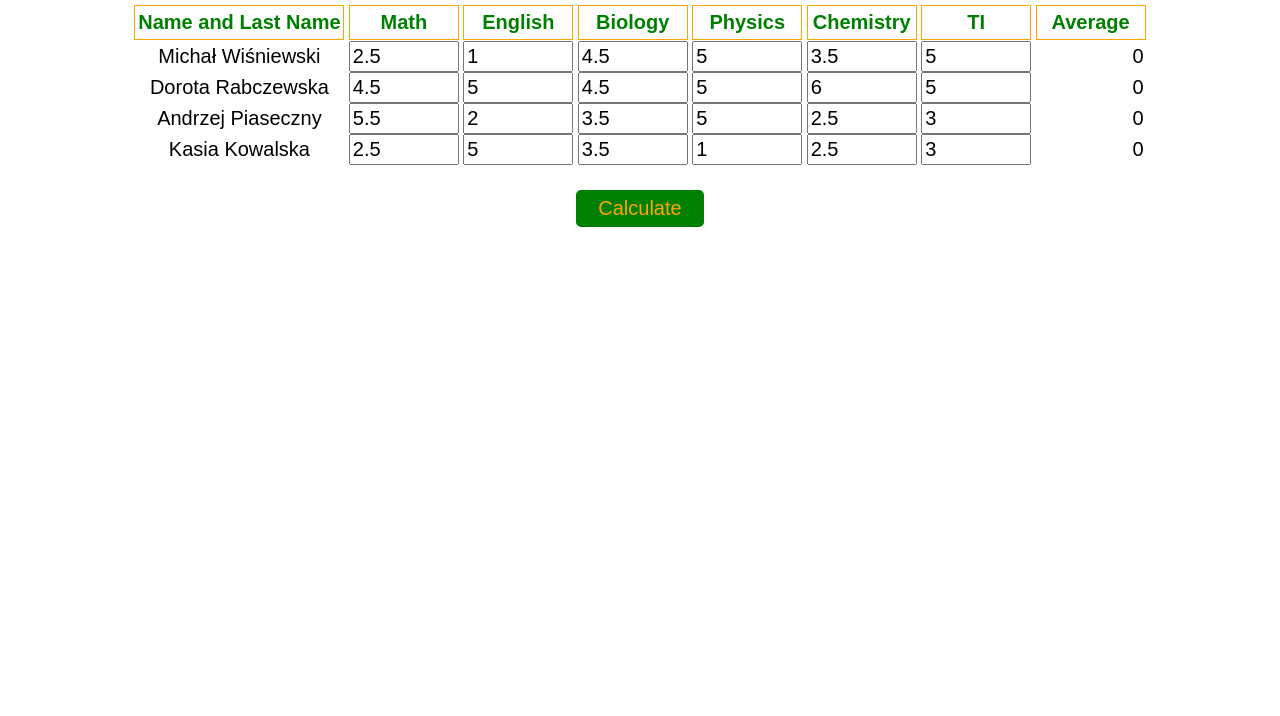
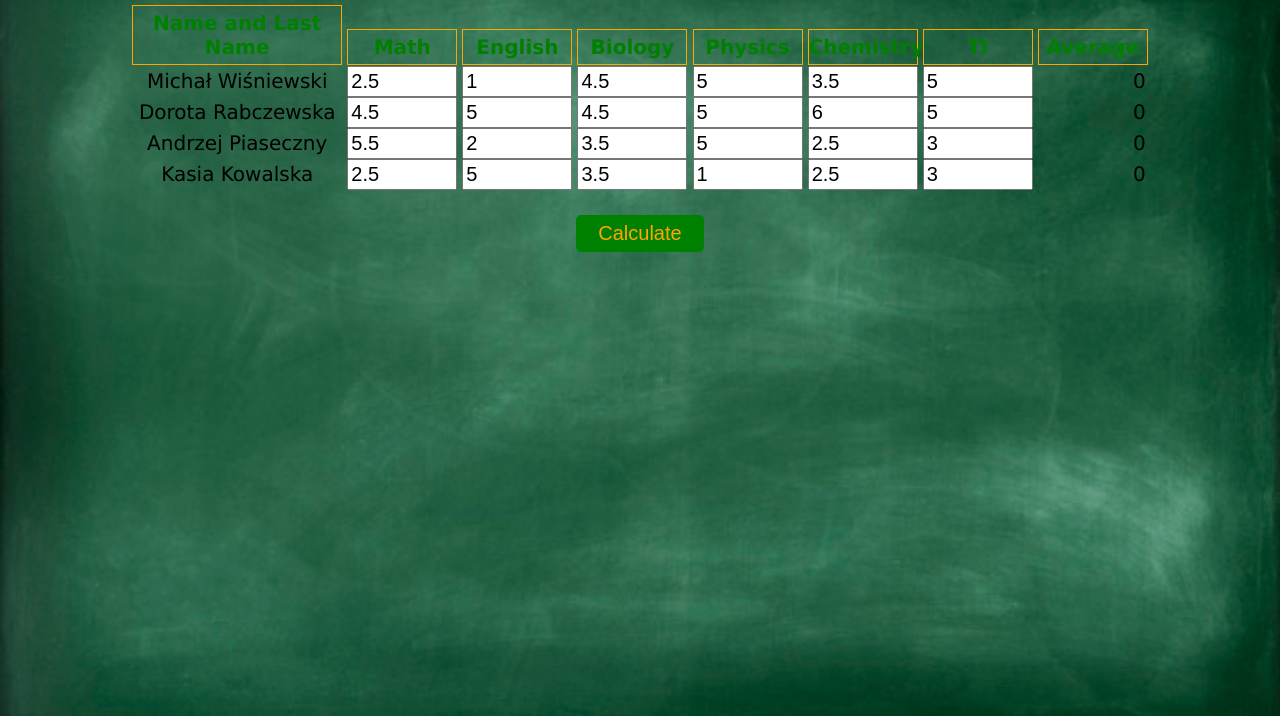
Before and after one commit to karolamach/mark-sheet, a plain HTML site: page index.html in a window 1280 px wide. Shown: the part 84-800 px from the top of the page. Drawn offline with nearby package versions, Linux system fonts and the light colour scheme.

Commit message:
new background

```diff
--- a/css/style.css
+++ b/css/style.css
@@ -2,11 +2,16 @@
     box-sizing: border-box;
     margin: 0;
     padding: 0;
+
+
 }
 
 html {
     font-size: 16px;
-    font-family: Arial, sans-serif;
+    font-family: 'Lucida Sans', cursive;
+    background-image: url(../img/background.jpg);
+    background-size:cover;
+    background-repeat: no-repeat;
 }
 
 h2 {
```
Also changed, not shown: img/background.jpg (added).
